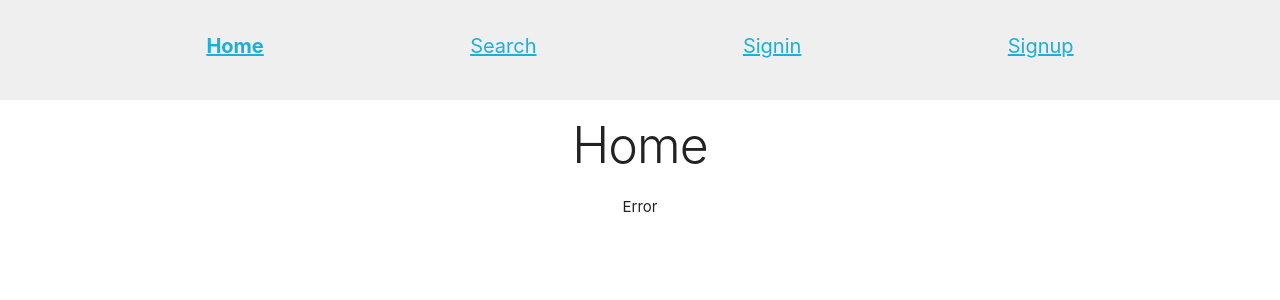
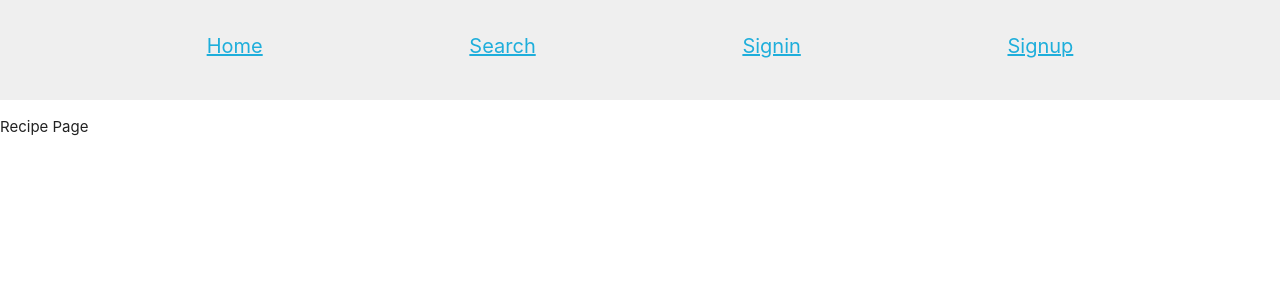
Before and after one commit to ZeeshaanMaudar/recipes-app, a React (Create React App) app in the folder client/: page /recipes/1 in a window 1280 px wide. Before the commit this address led to /. Shown: the top 300 px of the page. Built offline with nearby package versions, Linux system fonts and the light colour scheme; no server answers.

Commit message:
create RecipePage and add route

```diff
--- /dev/null
+++ b/client/src/components/Recipe/RecipePage.js
@@ -0,0 +1,13 @@
+import React from 'react';
+import { withRouter } from 'react-router-dom';
+
+const RecipePage = ({ match }) => {
+
+  const { _id } = match.params;
+
+  return (
+    <div>Recipe Page</div>
+  );
+};
+
+export default withRouter(RecipePage);
--- a/client/src/index.js
+++ b/client/src/index.js
@@ -14,6 +14,7 @@ import NavBar from './components/NavBar';
 import Search from './components/Recipe/Search';
 import AddRecipe from './components/Recipe/AddRecipe';
 import Profile from './components/Profile/Profile';
+import RecipePage from './components/Recipe/RecipePage';
 
 const client = new ApolloClient({
   uri: 'http://localhost:4444/graphql',
@@ -42,10 +43,11 @@ const Root = ({ refetch, session }) => (
       <Switch>
         <Route path="/" exact component={App} />
         <Route path="/search" component={Search} />
-        <Route path="/recipe/add" component={AddRecipe} />
         <Route path="/profile" component={Profile} />
         <Route path="/signin" render={() => <SignIn {...{ refetch }} />} />
         <Route path="/signup" render={() => <SignUp {...{ refetch }} />} />
+        <Route path="/recipe/add" component={AddRecipe} />
+        <Route path="/recipes/:_id" component={RecipePage} />
         <Redirect to="/" />
       </Switch>
     </Fragment>
```
